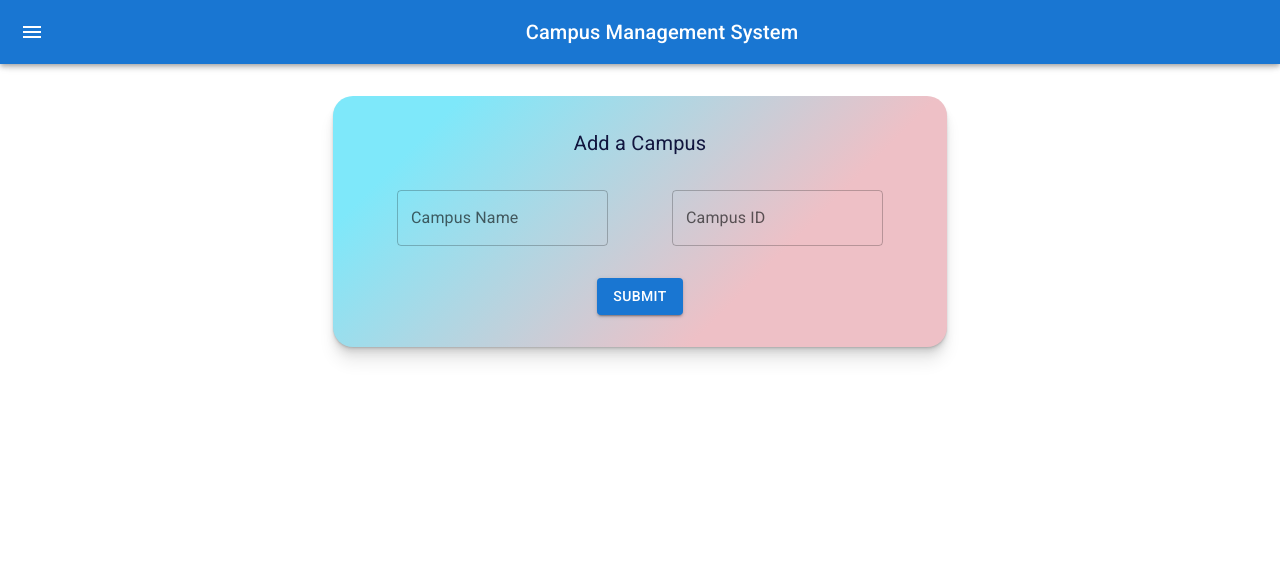
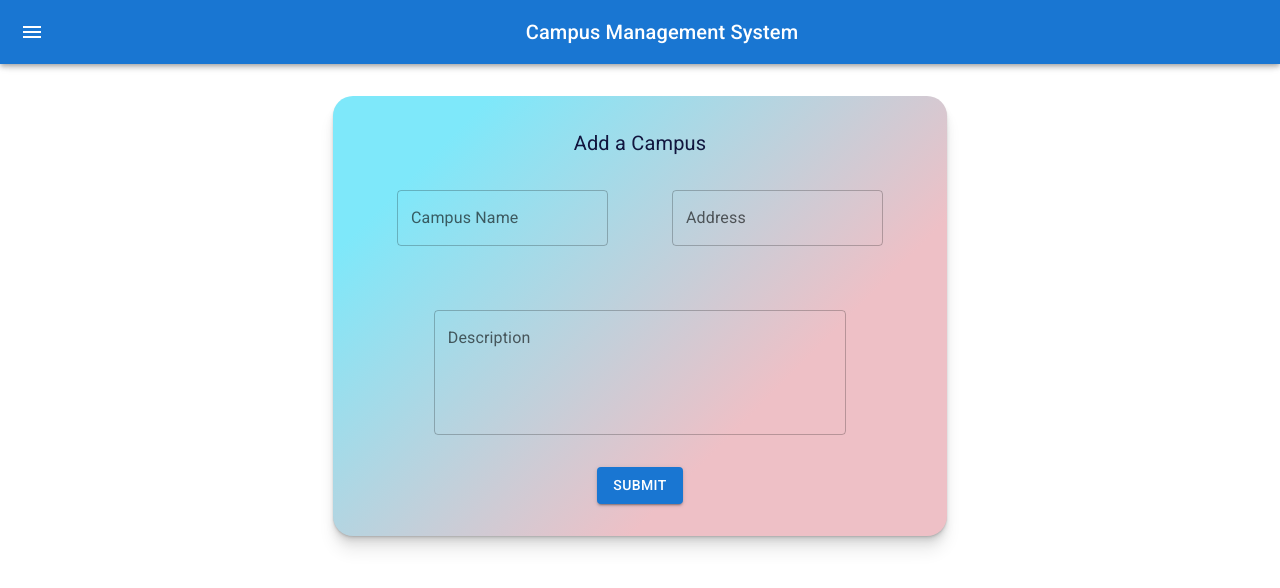
Before and after one commit to JS0Nwong/Assignment-5-CRUD-Application, a React (Create React App) app: page /newcampus in a window 1280 px wide. Shown: the top 588 px of the page. Built offline with nearby package versions, Linux system fonts and the light colour scheme.

Commit message:
fixed NewCampusView

```diff
--- a/src/components/containers/NewCampusContainer.js
+++ b/src/components/containers/NewCampusContainer.js
@@ -9,9 +9,10 @@ class NewCampusContainer extends Component {
     super();
     this.state = {
       campusName: "",
-      campusId: null,
+      address: "",
+      description: "",
       redirect: false,
-      redirectId: "",
+      redirectId: null,
     };
   }
 
@@ -22,7 +23,8 @@ class NewCampusContainer extends Component {
 
     this.setState({
       campusName: "",
-      campusId: null,
+      address: "",
+      description: "",
       redirect: true,
       redirectId: newCampus.id,
     });
@@ -39,8 +41,9 @@ class NewCampusContainer extends Component {
   }
 
   render() {
+    console.log(this.state.redirect);
     if (this.state.redirect) {
-      <Redirect to={`/campuses/${this.state.redirectId}`} />;
+      return <Redirect to={`/campus/${this.state.redirectId}`} />;
     }
 
     return (
--- a/src/components/containers/NewStudentContainer.js
+++ b/src/components/containers/NewStudentContainer.js
@@ -41,6 +41,8 @@ class NewStudentContainer extends Component {
       lastname: this.state.lastname,
       campusId: this.state.campusId,
     };
+
+    console.log(student);
 
     // Add new student in back-end database
     let newStudent = await this.props.addStudent(student);
--- a/src/components/views/AllCampusesView.js
+++ b/src/components/views/AllCampusesView.js
@@ -50,7 +50,7 @@ const AllCampusesView = (props) => {
         </div>
       ))}
       <br />
-      <Link to={`/`}>
+      <Link to={`/newcampus`}>
         <button>Add New Campus</button>
       </Link>
       <br />
--- a/src/components/views/CampusView.js
+++ b/src/components/views/CampusView.js
@@ -8,7 +8,7 @@ import { Link } from "react-router-dom";
 
 // Take in props data to construct the component
 const CampusView = (props) => {
-  const {campus} = props;
+  const { campus } = props;
 
   // Render a single Campus view with list of its students
   return (
@@ -16,7 +16,7 @@ const CampusView = (props) => {
       <h1>{campus.name}</h1>
       <p>{campus.address}</p>
       <p>{campus.description}</p>
-      {campus.students.map( student => {
+      {campus.students.map((student) => {
         let name = student.firstname + " " + student.lastname;
         return (
           <div key={student.id}>
--- a/src/components/views/NewCampusView.js
+++ b/src/components/views/NewCampusView.js
@@ -40,10 +40,10 @@ const NewCampusView = (props) => {
           <Box sx={{ width: "100%" }}>
             <CampusInfoField
               variant="outlined"
-              name="campusName"
+              name="name"
               label="Campus Name"
               inputProps={{
-                pattern: "[a-zA-Z]+",
+                pattern: "[a-zA-Z ]+",
                 title: "Only alphabetic characters are allowed.",
               }}
               InputLabelProps={{ required: false }}
@@ -52,20 +52,22 @@ const NewCampusView = (props) => {
             />
             <CampusInfoField
               variant="outlined"
-              name="campusId"
-              label="Campus ID"
-              type="number"
-              sx={{
-                "[type=number]::webkit-outer-spin-button": {
-                  WebkitAppearance: "none",
-                },
-                "[type=number]::-webkit-inner-spin-button": {
-                  WebkitAppearance: "none",
-                },
-              }}
+              name="address"
+              label="Address"
               InputLabelProps={{ required: false }}
               onChange={handleChange}
               required
+            />
+          </Box>
+          <Box sx={{ display: "flex", justifyContent: "center" }}>
+            <CampusInfoField
+              variant="outlined"
+              name="description"
+              label="Description"
+              multiline
+              rows={4}
+              onChange={handleChange}
+              sx={{ width: "75%" }}
             />
           </Box>
 
--- a/src/components/views/NewStudentView.js
+++ b/src/components/views/NewStudentView.js
@@ -60,7 +60,7 @@ const NewStudentView = (props) => {
               pattern: "[a-zA-Z]+",
               title: "Only alphabetic characters are allowed.",
             }}
-            onChange={(e) => handleChange}
+            onChange={handleChange}
             required
           />
           <StudentInfoField
@@ -72,7 +72,7 @@ const NewStudentView = (props) => {
               title: "Only alphabetic characters are allowed.",
             }}
             InputLabelProps={{ required: false }}
-            onChange={(e) => handleChange}
+            onChange={handleChange}
             required
           />
           <StudentInfoField
@@ -81,7 +81,7 @@ const NewStudentView = (props) => {
             name="campusId"
             label="Campus ID"
             InputLabelProps={{ required: false }}
-            onChange={(e) => handleChange}
+            onChange={handleChange}
             sx={{
               "[type=number]::webkit-outer-spin-button": {
                 WebkitAppearance: "none",
--- a/src/components/views/StudentView.js
+++ b/src/components/views/StudentView.js
@@ -14,7 +14,6 @@ const StudentView = (props) => {
       <h3>{student.campus.name}</h3>
     </div>
   );
-
 };
 
 export default StudentView;
--- a/src/store/reducers/campuses.js
+++ b/src/store/reducers/campuses.js
@@ -5,13 +5,16 @@ This is a Reducer function that accepts 2 parameters: the previous state object
 Depending on the Action object, the Reducer updates the State and return the new State object.
 It also defines the State and its default initial value.
 ================================================== */
-import * as at from "../actions/actionTypes";  // Import Action Types ("at" keyword for Action Type)
+import * as at from "../actions/actionTypes"; // Import Action Types ("at" keyword for Action Type)
 
 // REDUCER:
-const allCampuses = (state = [], action) => {  // Empty array as default Initial State
+const allCampuses = (state = [], action) => {
+  // Empty array as default Initial State
   switch (action.type) {
     case at.FETCH_ALL_CAMPUSES:
       return action.payload;
+    case at.ADD_CAMPUS:
+      return [...state, action.payload];
     default:
       // If the Reducer doesn't recognize the Action Type, returns the previous (current) State unchanged.
       return state;
```
